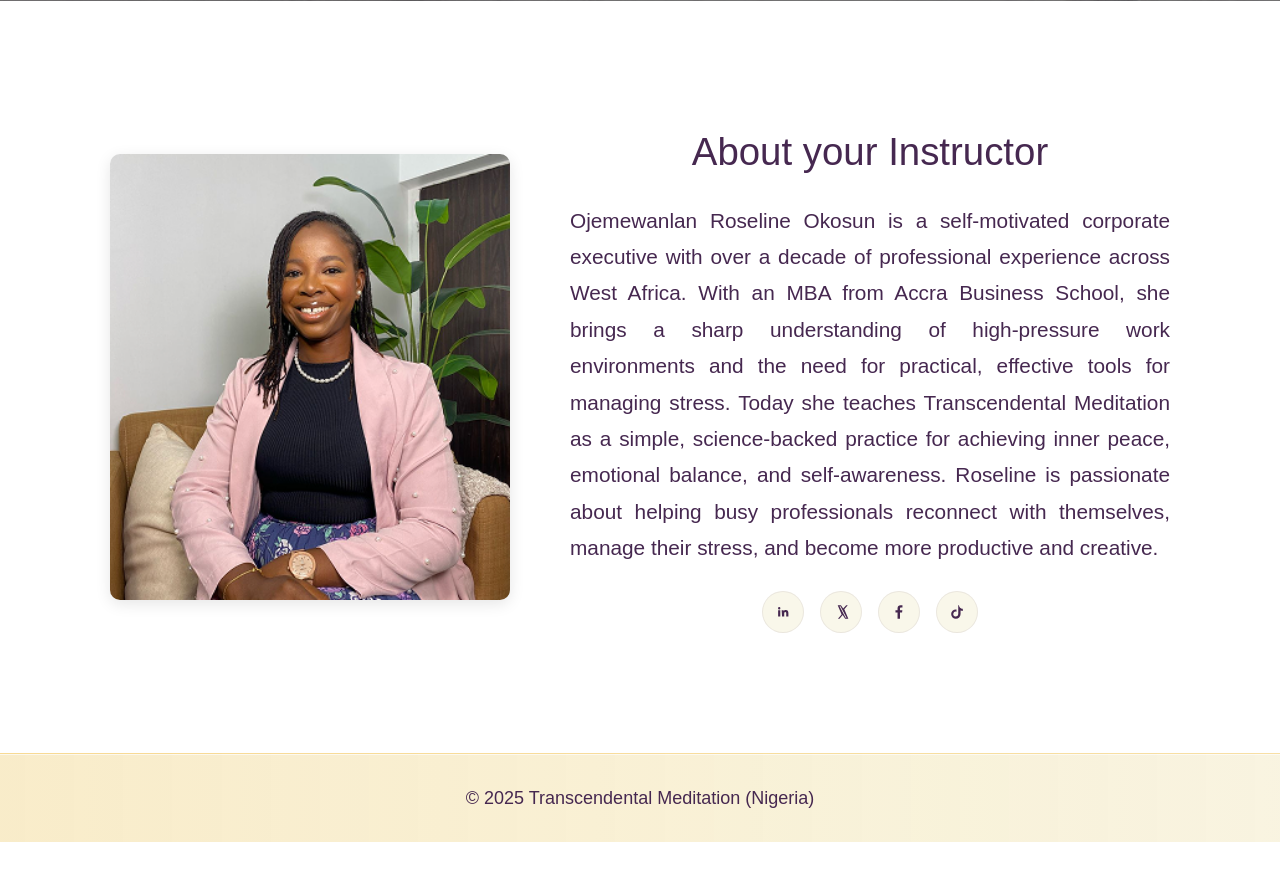
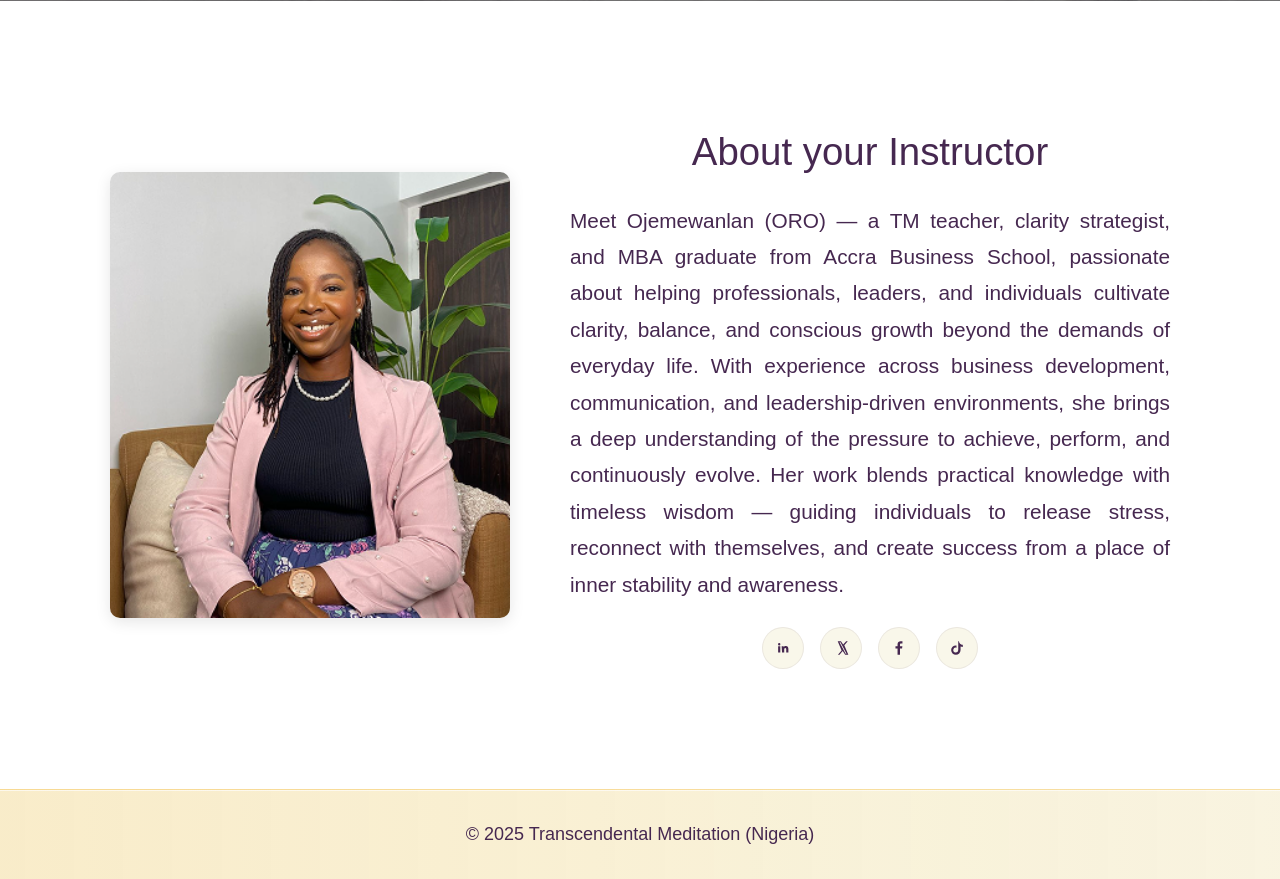
Before and after one commit to Almanac1/tm-ghana-landing, a Django app: page / in a window 1280 px wide. Shown: the part 3225-4104 px from the top of the page. Before the commit the page ends 4067 px from the top, so only its background shows below. Run offline with Django 4.2, Linux system fonts and the light colour scheme.

Commit message:
author section changed

```diff
--- a/landing/templates/landing/home.html
+++ b/landing/templates/landing/home.html
@@ -315,7 +315,7 @@
       </div>
       <div class="instructor-info">
         <h2>About your Instructor</h2>
-        <p>Ojemewanlan Roseline Okosun is a self-motivated corporate executive with over a decade of professional experience across West Africa. With an MBA from Accra Business School, she brings a sharp understanding of high-pressure work environments and the need for practical, effective tools for managing stress. Today she teaches Transcendental Meditation as a simple, science-backed practice for achieving inner peace, emotional balance, and self-awareness. Roseline is passionate about helping busy professionals reconnect with themselves, manage their stress, and become more productive and creative.</p>
+        <p>Meet Ojemewanlan (ORO) — a TM teacher, clarity strategist, and MBA graduate from Accra Business School, passionate about helping professionals, leaders, and individuals cultivate clarity, balance, and conscious growth beyond the demands of everyday life. With experience across business development, communication, and leadership-driven environments, she brings a deep understanding of the pressure to achieve, perform, and continuously evolve. Her work blends practical knowledge with timeless wisdom — guiding individuals to release stress, reconnect with themselves, and create success from a place of inner stability and awareness.</p>
         <div class="instructor-social">
           <a href="https://www.linkedin.com/in/roseline-ojemewanlan-okosun-99a70031b" class="social-link" target="_blank" rel="noopener noreferrer" aria-label="Visit LinkedIn profile">
             <svg viewBox="0 0 24 24" width="24" height="24" aria-hidden="true">
```
